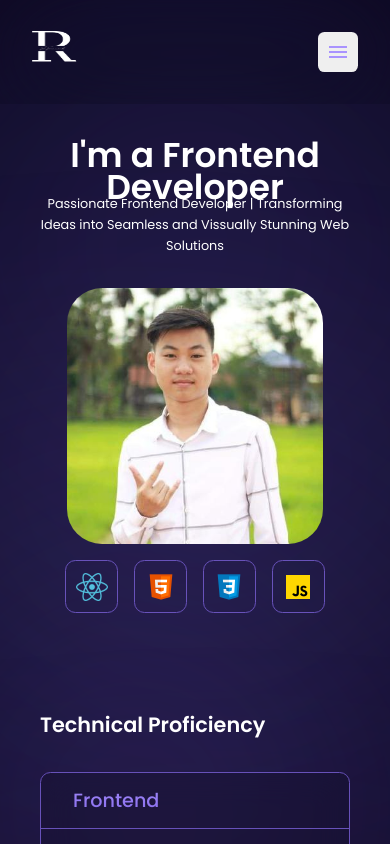
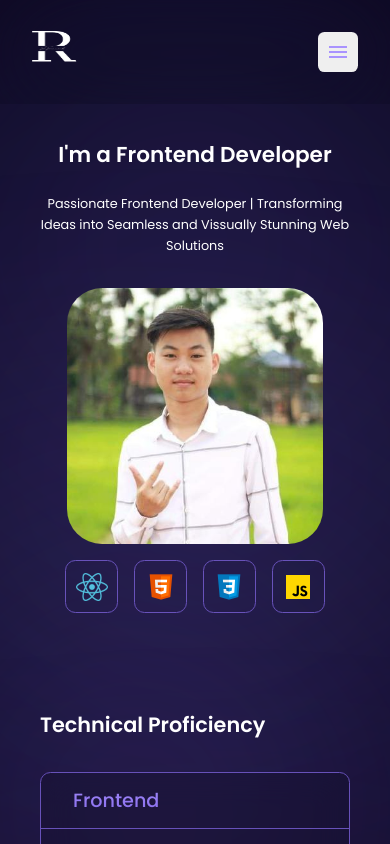
Before and after one commit to RithEvilx/soksovannarith, a React (Vite) app: page / in a window 390 px wide. Shown: the top 844 px of the page. Built offline with nearby package versions, Linux system fonts and the light colour scheme.

Commit message:
adjust media query (1024px to 320px)

```diff
--- a/src/components/Hero/Hero.css
+++ b/src/components/Hero/Hero.css
@@ -168,7 +168,7 @@
 
 @media (max-width: 1024px) {
   .hero-content h1 {
-    font-size: 2rem;
+    font-size: 1.75rem;
     line-height: 2rem;
     height: 20px;
   }
@@ -176,19 +176,18 @@
 
 @media (max-width: 768px) {
   .hero-content h1 {
-    font-size: 2.15rem;
-    line-height: 2rem;
     margin: 40px 0;
   }
 }
 @media (max-width: 500px) {
   .hero-content h1 {
+    font-size: 1.35rem;
     margin-block: 35px;
   }
 }
 @media (max-width: 375px) {
   .hero-content h1 {
-    font-size: 1.325rem;
+    font-size: 1.25rem;
     line-height: 1.5rem;
   }
 }
```
